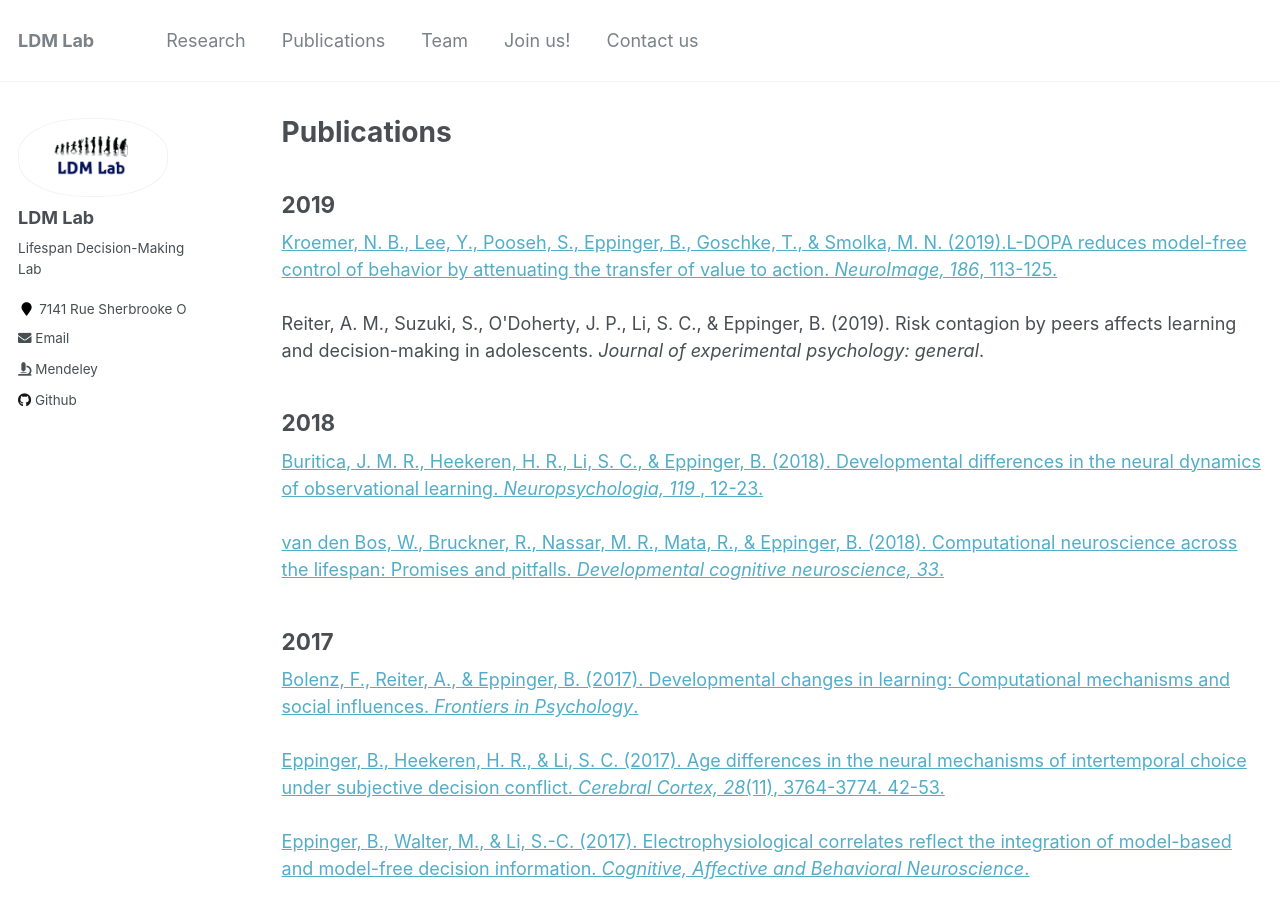
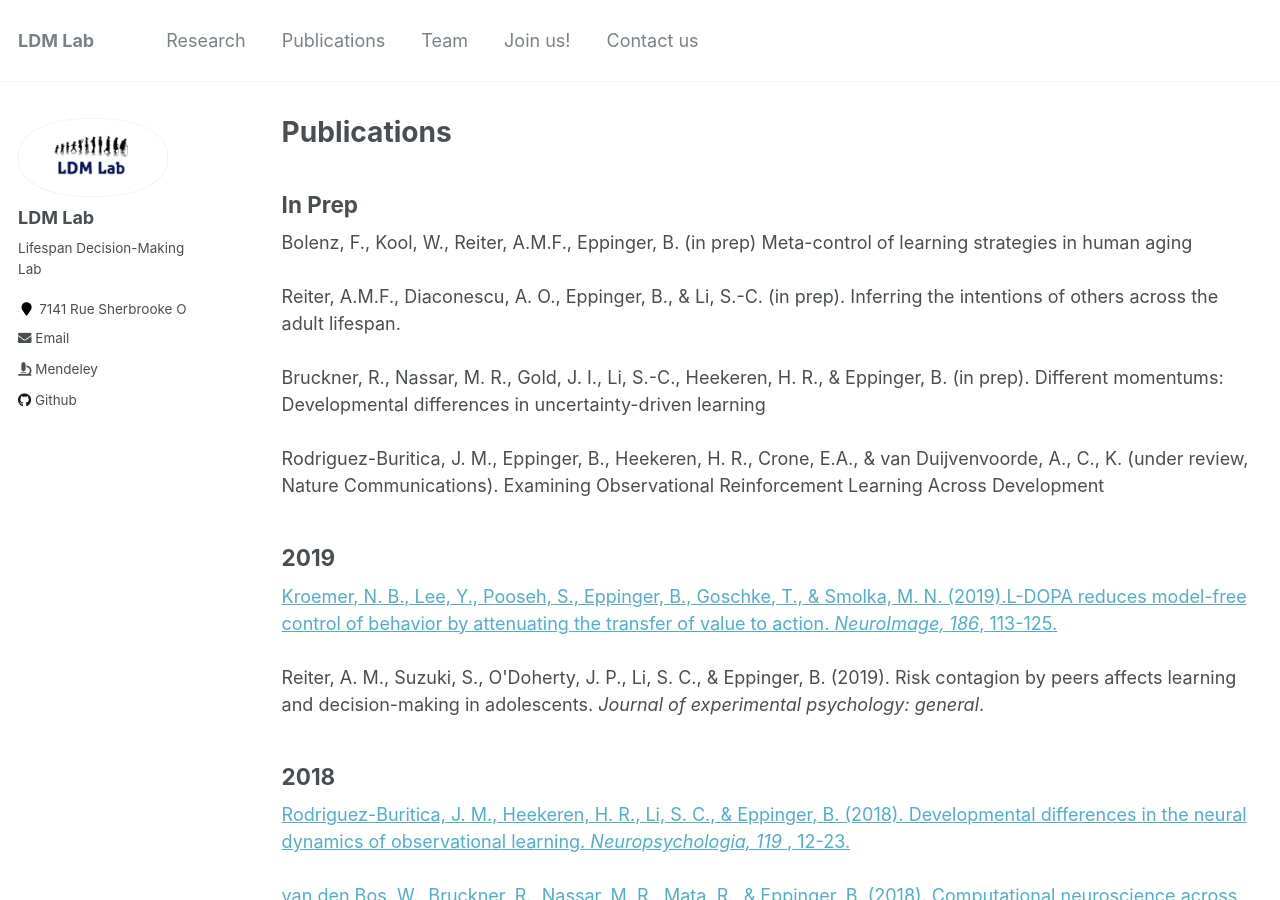
Before and after one commit to seandamiandevine/LDMLab.github.io, a Jekyll site: the page built from _pages/publications.html, in a window 1280 px wide and 900 px high. Built offline with Jekyll 4.4.1, drawn with Linux system fonts in a browser that asks for light colours.

Commit message:
Update publications.html

```diff
--- a/_pages/publications.html
+++ b/_pages/publications.html
@@ -18,13 +18,22 @@ So all together you get:
 
 I hope this made it easier. -Sean -->
 
+<h2> In Prep </h2>
+Bolenz, F., Kool, W., Reiter, A.M.F., Eppinger, B. (in prep) Meta-control of learning strategies in human aging
+<br><br>
+Reiter, A.M.F., Diaconescu, A. O., Eppinger, B., & Li, S.-C. (in prep). Inferring the intentions of others across the adult lifespan.
+<br><br>
+Bruckner, R., Nassar, M. R., Gold, J. I., Li, S.-C., Heekeren, H. R., & Eppinger, B. (in prep). Different momentums: Developmental differences in uncertainty-driven learning
+<br><br>
+Rodriguez-Buritica, J. M., Eppinger, B., Heekeren, H. R., Crone, E.A., & van Duijvenvoorde, A., C., K. (under review, Nature Communications). Examining Observational Reinforcement Learning Across Development
+
 <h2> 2019 </h2>
 <a href = "https://ldmlab.github.io/pdf_publications/Kroemer, N. B., Lee, Y., Pooseh, S., Eppinger, B., Goschke, T., & Smolka, M. N. (2019).pdf" target="_blank">Kroemer, N. B., Lee, Y., Pooseh, S., Eppinger, B., Goschke, T., & Smolka, M. N. (2019).L-DOPA reduces model-free control of  behavior by attenuating the transfer of value to action. <i>NeuroImage, 186</i>, 113-125.</a>
 <br><br>
 Reiter, A. M., Suzuki, S., O'Doherty, J. P., Li, S. C., & Eppinger, B. (2019). Risk contagion by peers affects learning and decision-making in adolescents. <i>Journal of experimental psychology: general</i>.
 
 <h2> 2018 </h2>
-<a href = "https://ldmlab.github.io/pdf_publications/Buritica, J. M. R., Heekeren, H. R., Li, S. C., & Eppinger, B. (2018).pdf" target="_blank">Buritica, J. M. R., Heekeren, H. R., Li, S. C., & Eppinger, B. (2018). Developmental differences in the neural dynamics of observational learning. <i>Neuropsychologia, 119 </i>, 12-23.</a>
+<a href = "https://ldmlab.github.io/pdf_publications/Buritica, J. M. R., Heekeren, H. R., Li, S. C., & Eppinger, B. (2018).pdf" target="_blank">Rodriguez-Buritica, J. M., Heekeren, H. R., Li, S. C., & Eppinger, B. (2018). Developmental differences in the neural dynamics of observational learning. <i>Neuropsychologia, 119 </i>, 12-23.</a>
 <br><br>
 <a href = "https://ldmlab.github.io/pdf_publications/van den Bos, W., Bruckner, R., Nassar, M. R., Mata, R., & Eppinger, B. (2018).pdf" target="_blank">van den Bos, W., Bruckner, R., Nassar, M. R., Mata, R., & Eppinger, B. (2018). Computational neuroscience across the lifespan: Promises and pitfalls. <i>Developmental cognitive neuroscience, 33</i>.</a>
 
```
